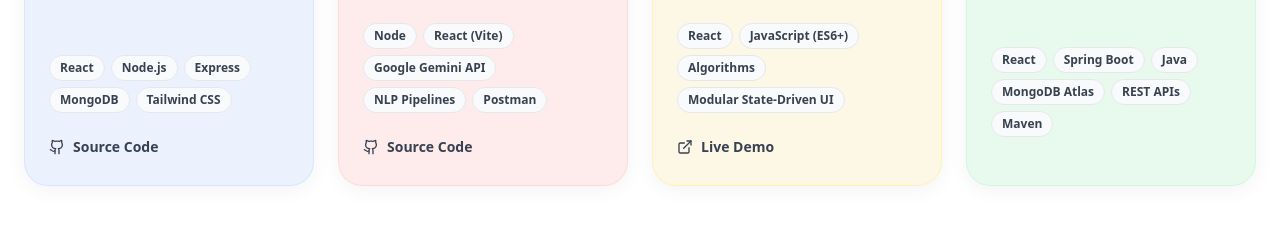
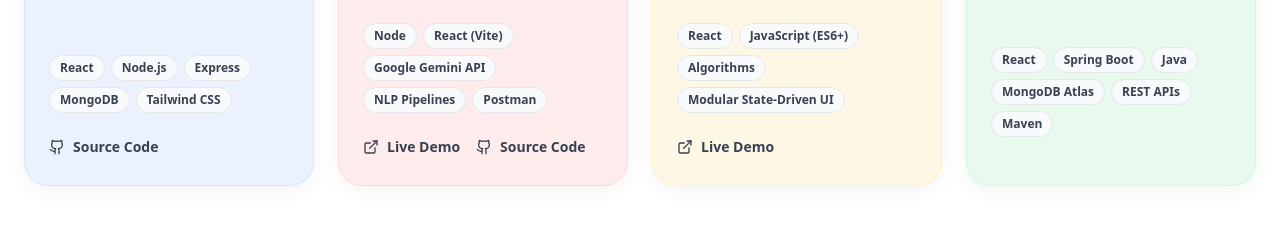
Before and after one commit to ajjaiahm/portfolio, a Next.js app: page / in a window 1280 px wide. Shown: the part 2980-3207 px from the top of the page. Built offline with nearby package versions, Linux system fonts and the light colour scheme.

Commit message:
added demo for CYFLOW AI

```diff
--- a/src/components/Projects.tsx
+++ b/src/components/Projects.tsx
@@ -28,6 +28,7 @@ const projects: Project[] = [
       "Engineered an offline DeepSearch AI model trained to perform intelligent data discovery, deep pattern recognition, and anomaly detection across large unstructured datasets using advanced deep learning techniques.",
     tools: ["Node", "React (Vite)", "Google Gemini API", "NLP Pipelines", "Postman"],
     github: "https://github.com/AbbasMSadikot/Hack-O-Ween",
+    demo: "https://vimeo.com/1151299382?fl=ip&fe=ec",
   },
   {
     title: "Karnaugh Map Solver",
```
